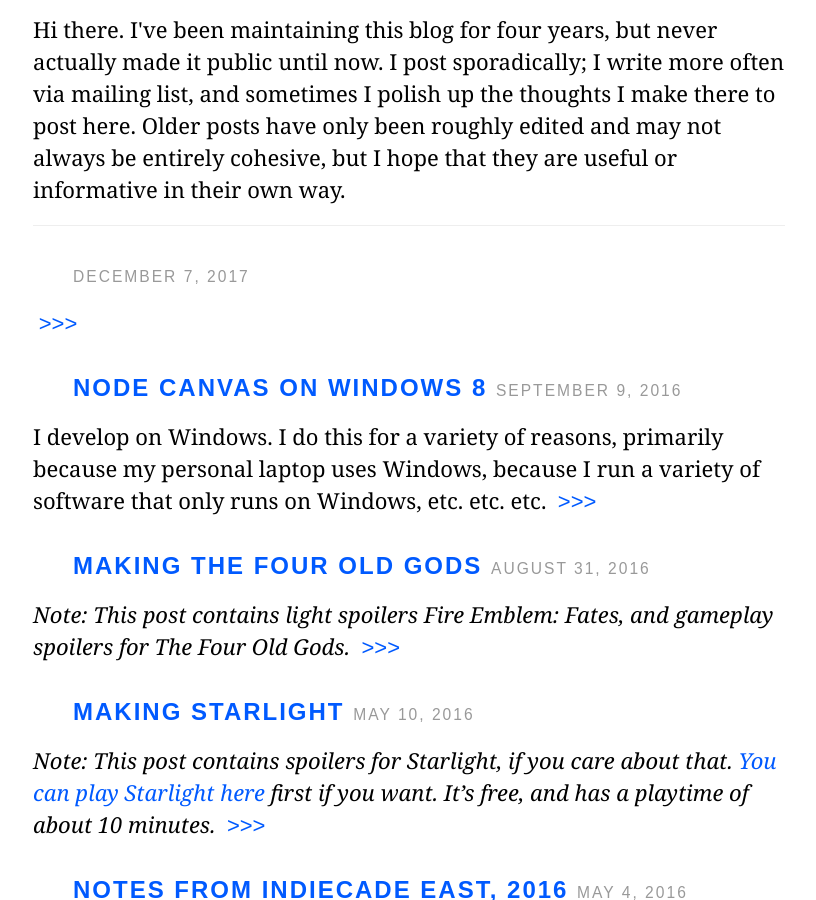
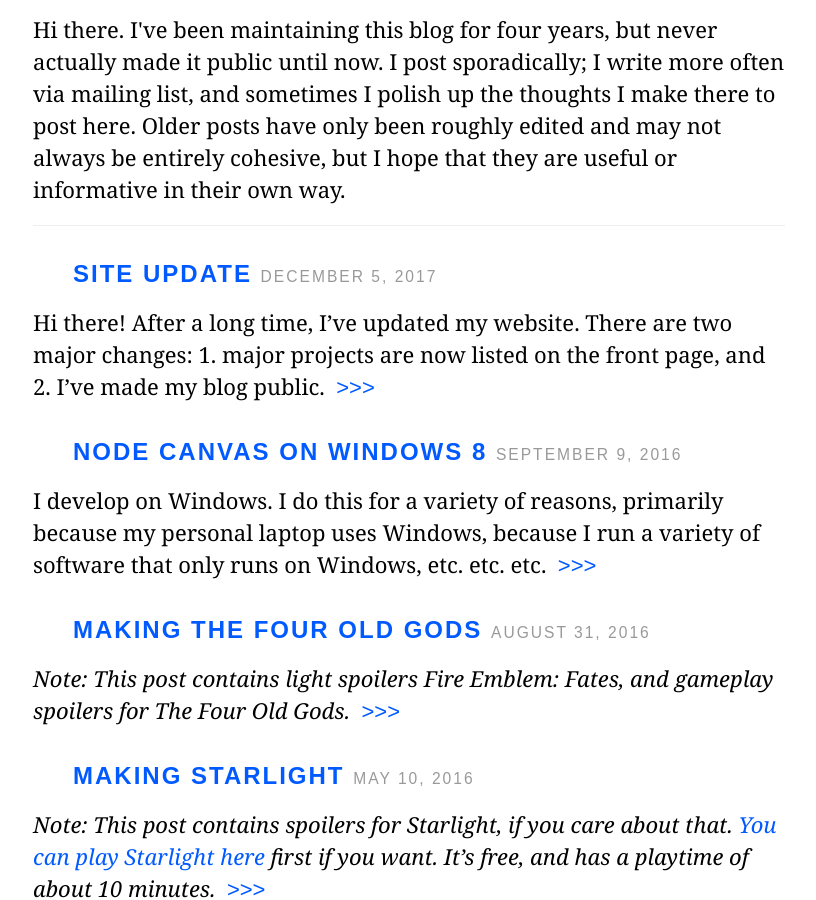
Before and after one commit to dmliao/amorphous, a Jekyll site: the page built from blog.html, in a window 1280 px wide and 900 px high, scrolled down 435 px. Shown: the whole window, without its empty margins (231-1047 px from the left). Built offline with Jekyll 4.4.1, drawn with Linux system fonts in a browser that asks for light colours; some web fonts are replaced; part of the change alters nothing that is shown.

Commit message:
Something broke?

```diff
--- a/_posts/2017-12-05-site-update.md
+++ b/_posts/2017-12-05-site-update.md
@@ -1,7 +1,6 @@
 ---
 layout: post
 title: Site Update
-description: Hi there! After a long time, I've updated my website. There are two major changes: 1. major projects are now listed on the front page, and 2. I've made my blog public.
 ---
 
 Hi there! After a long time, I've updated my website. There are two major changes: 1. major projects are now listed on the front page, and 2. I've made my blog public.
```
